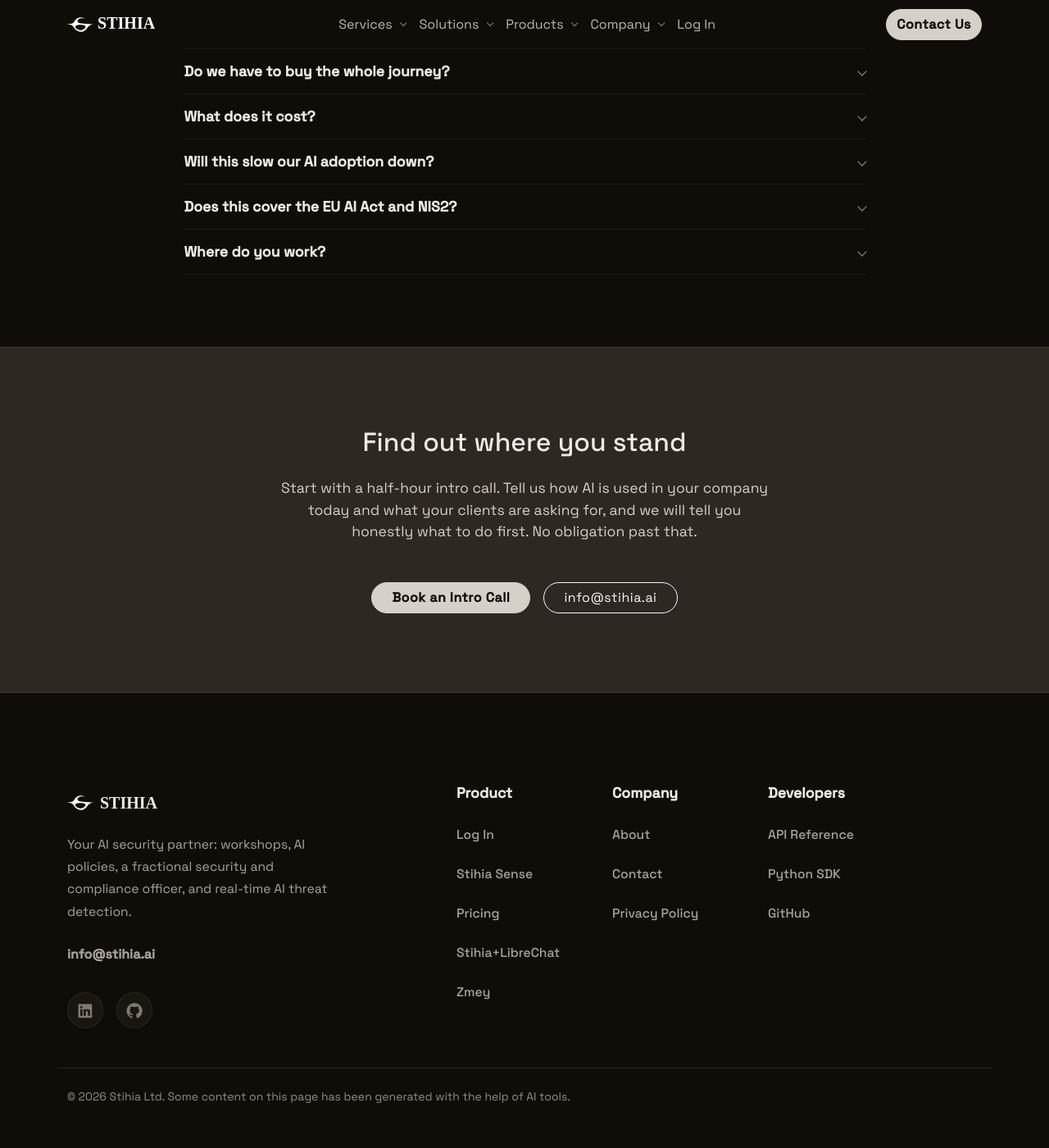
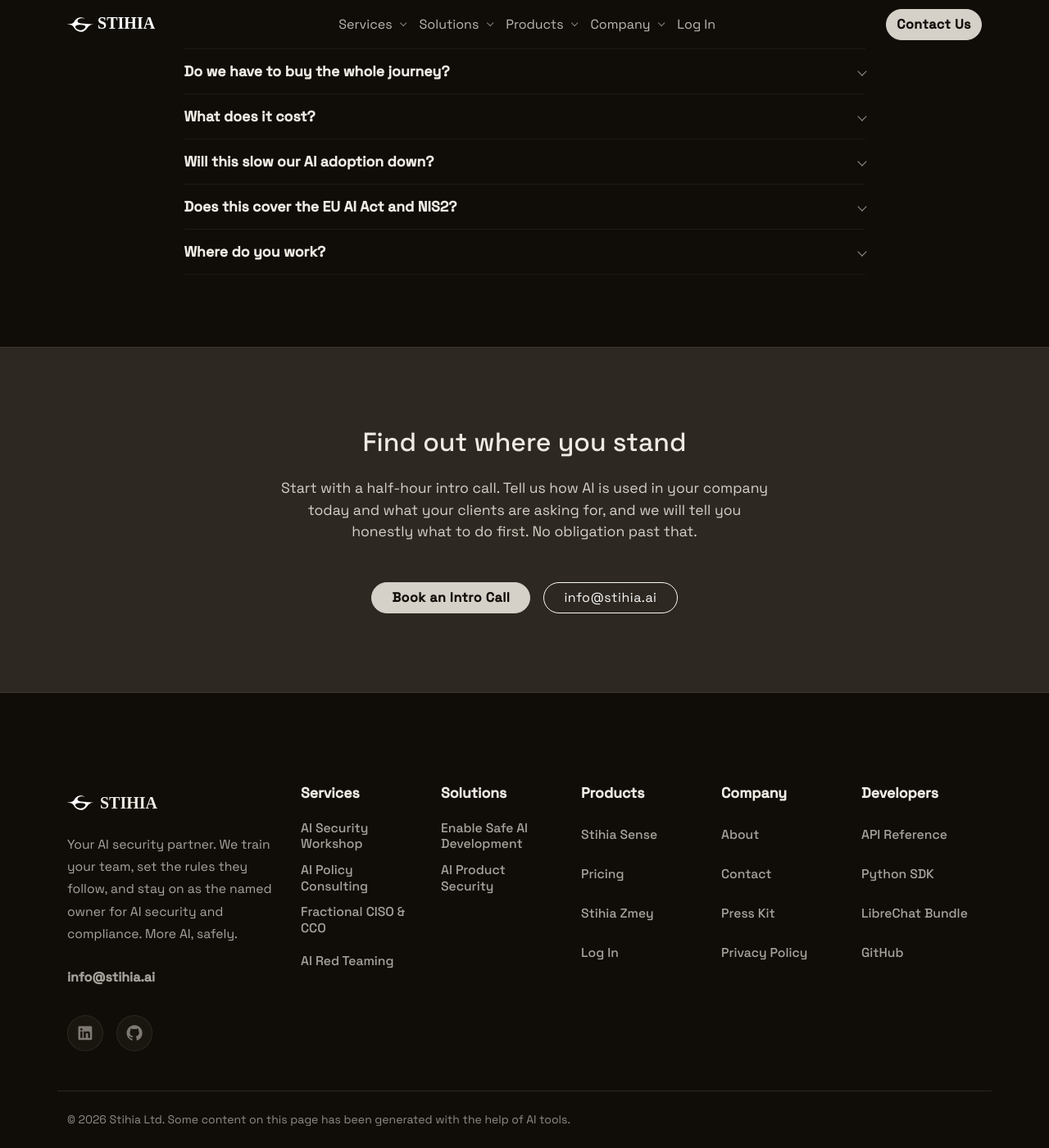
Before and after one commit to stihia-ai/stihia-ai.github.io, a Jekyll site: the page built from index.html, in a window 1280 px wide and 1400 px high, scrolled down 5091 px. Shown: the whole window at 82% size. Built offline with Jekyll 4.4.1, drawn with Linux system fonts in a browser that asks for light colours; nearby versions of some CDN libraries; some web fonts are replaced; before the commit the page ends 6463 px from its top, so only the background shows below that.

Commit message:
feat(footer): rebuild around services, solutions, products
Footer still carried the Sense-era IA: three columns, no link to any
of the six services and solutions pages that are now the core offering.
Replace it with a brand block plus five columns driven by a new
_data/footer.yml, mirroring the nav.

- Every existing link survives. Contact now points at the Tally form
  like the nav and every page CTA, instead of a homepage anchor.
- Privacy moves to the extensionless /privacy, matching every other
  URL on the site.
- Grid is Bootstrap only: 5 columns at lg, 3 at md, 2 on mobile.

Co-Authored-By: Claude Opus 5 <noreply@anthropic.com>
Claude-Session: https://claude.ai/code/session_012Mje18RAizqiagX32AL2hs

```diff
--- /dev/null
+++ b/_data/footer.yml
@@ -0,0 +1,67 @@
+columns:
+  - heading: Services
+    items:
+      - label: AI Security Workshop
+        url: /services/workshop
+      - label: AI Policy Consulting
+        url: /services/ai-policy
+      - label: "Fractional CISO & CCO"
+        url: /services/fractional-ciso-cco
+      - label: AI Red Teaming
+        url: /services/red-teaming
+
+  - heading: Solutions
+    items:
+      - label: Enable Safe AI Development
+        url: /solutions/enable-safe-ai-development
+      - label: AI Product Security
+        url: /solutions/ai-product-security
+
+  - heading: Products
+    items:
+      - label: Stihia Sense
+        url: /products/sense
+      - label: Pricing
+        url: /products/sense#pricing
+      - label: Stihia Zmey
+        url: /products/zmey
+      - label: Log In
+        url: https://app.stihia.ai
+        aria: Log in to the Stihia Console
+
+  - heading: Company
+    items:
+      - label: About
+        url: /company/about
+      - label: Contact
+        url: https://tally.so/r/ODK1XR
+      - label: Press Kit
+        url: /company/about#press
+      - label: Privacy Policy
+        url: /privacy
+
+  - heading: Developers
+    items:
+      # Standalone Redoc page with no site nav, so it opens in its own tab.
+      - label: API Reference
+        url: /api/reference/
+        new_tab: true
+      - label: Python SDK
+        url: https://github.com/stihia-ai/stihia-sdk-python
+        aria: View the Stihia Python SDK on GitHub
+      - label: LibreChat Bundle
+        url: https://github.com/stihia-ai/stihia-librechat
+        aria: View the Stihia and LibreChat bundle on GitHub
+      - label: GitHub
+        url: https://github.com/stihia-ai
+        aria: View Stihia on GitHub
+
+social:
+  - label: LinkedIn
+    url: https://www.linkedin.com/company/stihia
+    icon: fa-brands fa-linkedin
+    aria: Visit Stihia on LinkedIn
+  - label: GitHub
+    url: https://github.com/stihia-ai
+    icon: fa-brands fa-github
+    aria: Visit Stihia on GitHub
--- a/_includes/footer.html
+++ b/_includes/footer.html
@@ -1,6 +1,6 @@
 <footer id="footer" class="container pt-5 pb-4 footer-redesign">
-  <div class="row gy-4 mb-5">
-    <div class="col-lg-5 col-md-12 text-center text-lg-start mb-4 mb-lg-0">
+  <div class="row gy-5 mb-5">
+    <div class="col-lg-3 col-md-12 text-center text-lg-start">
       <a
         class="footer-brand d-inline-flex align-items-center mb-3"
         href="{{ '/' | relative_url }}"
@@ -15,8 +15,9 @@
         <span class="brand-text fs-5">STIHIA</span>
       </a>
       <p class="text-secondary footer-desc mx-auto mx-lg-0">
-        Your AI security partner: workshops, AI policies, a fractional
-        security and compliance officer, and real-time AI threat detection.
+        Your AI security partner. We train your team, set the rules they
+        follow, and stay on as the named owner for AI security and
+        compliance. More AI, safely.
       </p>
       <p class="mt-3 mb-0">
         <a
@@ -30,99 +31,49 @@
       <div
         class="footer-socials mt-4 justify-content-center justify-content-lg-start"
       >
+        {% for social in site.data.footer.social %}
         <a
-          href="https://www.linkedin.com/company/stihia"
+          href="{{ social.url }}"
           target="_blank"
           rel="noopener noreferrer"
-          aria-label="Visit Stihia on LinkedIn"
+          aria-label="{{ social.aria }}"
           class="social-link"
         >
-          <i class="fa-brands fa-linkedin"></i>
+          <i class="{{ social.icon }}"></i>
         </a>
-        <a
-          href="https://www.github.com/stihia-ai"
-          target="_blank"
-          rel="noopener noreferrer"
-          aria-label="Visit Stihia on GitHub"
-          class="social-link"
-        >
-          <i class="fa-brands fa-github"></i>
-        </a>
+        {% endfor %}
       </div>
     </div>
 
-    <div class="col-lg-2 col-md-4 col-6">
-      <h5 class="footer-heading">Product</h5>
+    <div class="col-lg-9 col-md-12">
+      <nav aria-label="Footer">
+        <div class="row row-cols-2 row-cols-md-3 row-cols-lg-5 gy-4">
+          {% for column in site.data.footer.columns %}
+          <div class="col">
+            <h5 class="footer-heading">{{ column.heading | escape }}</h5>
             <ul class="list-unstyled footer-links">
+              {% for item in column.items %}
               <li>
                 <a
-            href="https://app.stihia.ai"
+                  {% if item.url contains '://' %}
+                  href="{{ item.url }}"
                   target="_blank"
                   rel="noopener noreferrer"
-            aria-label="Log in to the Stihia Console"
+                  {% else %}
+                  href="{{ item.url | relative_url }}"
+                  {% if item.new_tab %}target="_blank" rel="noopener noreferrer"{% endif %}
+                  {% endif %}
+                  {% if item.aria %}aria-label="{{ item.aria }}"{% endif %}
                 >
-            Log In
+                  {{ item.label | escape }}
                 </a>
               </li>
-        <li><a href="{{ '/products/sense' | relative_url }}">Stihia Sense</a></li>
-        <li><a href="{{ '/products/sense#pricing' | relative_url }}">Pricing</a></li>
-        <li>
-          <a
-            href="https://github.com/stihia-ai/stihia-librechat"
-            target="_blank"
-            rel="noopener noreferrer"
-            aria-label="View the Stihia+LibreChat Bundle on GitHub"
-          >
-            Stihia+LibreChat
-          </a>
-        </li>
-        <li><a href="{{ '/products/zmey' | relative_url }}">Zmey</a></li>
+              {% endfor %}
             </ul>
           </div>
-
-    <div class="col-lg-2 col-md-4 col-6">
-      <h5 class="footer-heading">Company</h5>
-      <ul class="list-unstyled footer-links">
-        <li><a href="{{ '/company/about' | relative_url }}">About</a></li>
-        <li><a href="{{ '/#contact' | relative_url }}">Contact</a></li>
-        <li>
-          <a href="{{ '/privacy.html' | relative_url }}">Privacy Policy</a>
-        </li>
-      </ul>
+          {% endfor %}
         </div>
-
-    <div class="col-lg-2 col-md-4 col-6">
-      <h5 class="footer-heading">Developers</h5>
-      <ul class="list-unstyled footer-links">
-        <li>
-          <a
-            href="{{ '/api/reference/' | relative_url }}"
-            target="_blank"
-            rel="noopener noreferrer"
-          >
-            API Reference
-          </a>
-        </li>
-        <li>
-          <a
-            href="https://github.com/stihia-ai/stihia-sdk-python"
-            target="_blank"
-            rel="noopener noreferrer"
-            aria-label="View the Stihia Python SDK on GitHub"
-          >
-            Python SDK
-          </a>
-        </li>
-        <li>
-          <a
-            href="https://github.com/stihia-ai"
-            target="_blank"
-            rel="noopener noreferrer"
-          >
-            GitHub
-          </a>
-        </li>
-      </ul>
+      </nav>
     </div>
   </div>
 
--- a/assets/css/main.css
+++ b/assets/css/main.css
@@ -2109,6 +2109,8 @@ pre code {
   transition: var(--transition-fast);
   padding: 0.25rem 0;
   justify-content: flex-start;
+  overflow-wrap: break-word;
+  line-height: var(--lh-snug);
 }
 
 .footer-links a:hover,
```
Lines whose indentation alone changed are shown as unchanged.
